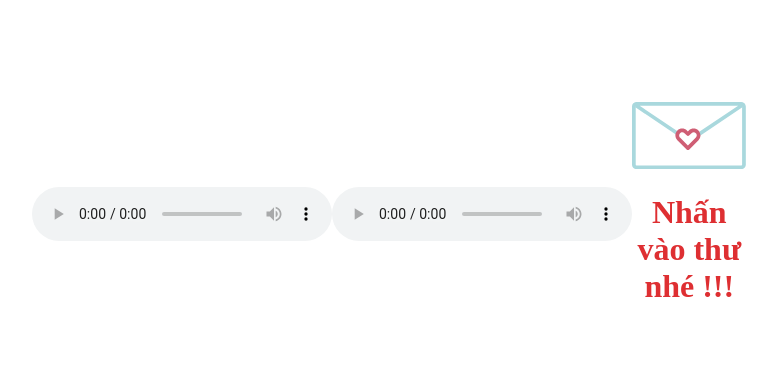
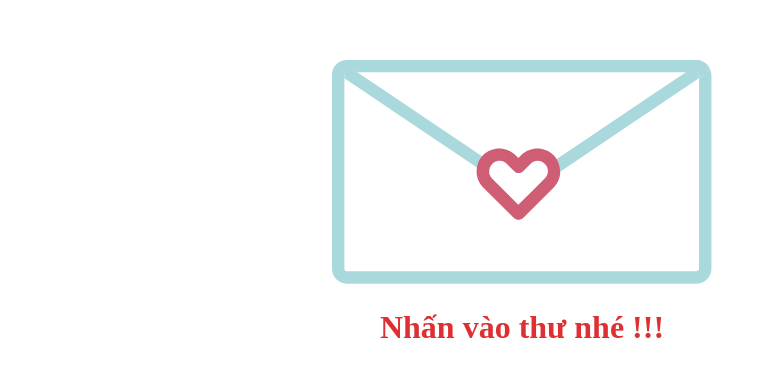
Before and after one commit to Thanhan26/ThanhAnXinChaoBanNhe, a plain HTML site: page index.html in a window 1280 px wide. Shown: the part 194-570 px from the top of the page, without its empty margins (118-895 px from the left). Drawn offline with Linux system fonts and the light colour scheme.

Commit message:
Add files via upload

```diff
--- a/index.html
+++ b/index.html
@@ -1,7 +1,5 @@
 <!DOCTYPE html>
 <html lang="en">
-
-
 
 <head>
     <meta charset="UTF-8">
@@ -16,6 +14,7 @@
 
     body {
         background: white;
+
     }
 
     .window {
@@ -1077,9 +1076,8 @@
 </style>
 
 <body id="body" style="display:flex; align-items: center;justify-content: center;height: 100vh;">
-    <audio controls autoplay> <source src="audio/Tieng-cuoi-ong-gia-Noel-www_tiengdong_com.mp3"> </audio>
-    <audio controls autoplay loop><source src="audio/y2mate.com - Jingle Bells with Lyrics  Christmas Songs HD  Christmas Songs and Carols.mp3" type="audio/mpeg"> </audio>
-    <div id="btn" style="width:30%;">
+    <audio  autoplay> <source src="Tieng-cuoi-ong-gia-Noel-www_tiengdong_com.mp3"> </audio>
+    <audio  autoplay loop><source src="y2mate.com - Jingle Bells with Lyrics  Christmas Songs HD  Christmas Songs and Carols.mp3" type="audio/mpeg"> </audio>
     <div id="btn" style="width:30%;">
         <svg xmlns="http://www.w3.org/2000/svg" xmlns:xlink="http://www.w3.org/1999/xlink" version="1.1" x="0px" y="0px" viewBox="0 0 150 88.4" enable-background="new 0 0 150 88.4" xml:space="preserve" style="fill: rgb(0, 0, 0);" role="img" aria-label="Valentine Envelope Line Icon">
             <path d="M60.1,38.6c3.4-3.4,9-3.4,12.4,0l1.2,1.1l1.2-1.1c3.4-3.4,9-3.4,12.4,0c0.4,0.4,0.7,0.7,1,1.1L140,4.8H10.1  L60.1,38.6L60.1,38.6z" style="fill: none;"></path>
@@ -1089,7 +1087,6 @@
             </svg>
             <h1 style="text-align: center;color:#de2f32">Nhấn vào thư nhé !!!</h1>
     </div>
-
    <div class="christmas" >
     <div class="message">
         <h1>Merry Christmas!</h1>
@@ -1128,6 +1125,8 @@
             document.querySelector("#body").style.background="#de2f32";
         }
    </script>
+   <div id="audio">
+</div>
 </body>
 
 </html>
```
Also changed, not shown: 2 other files.
